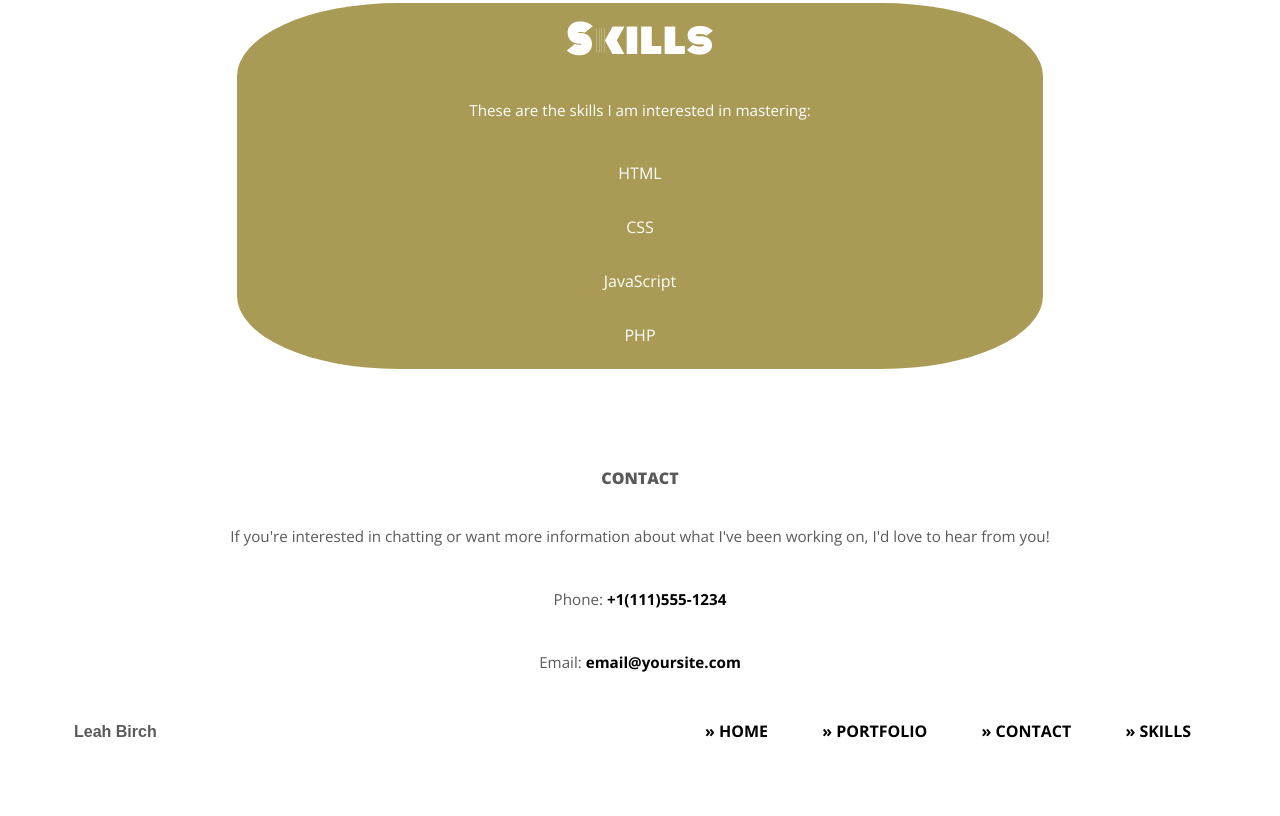
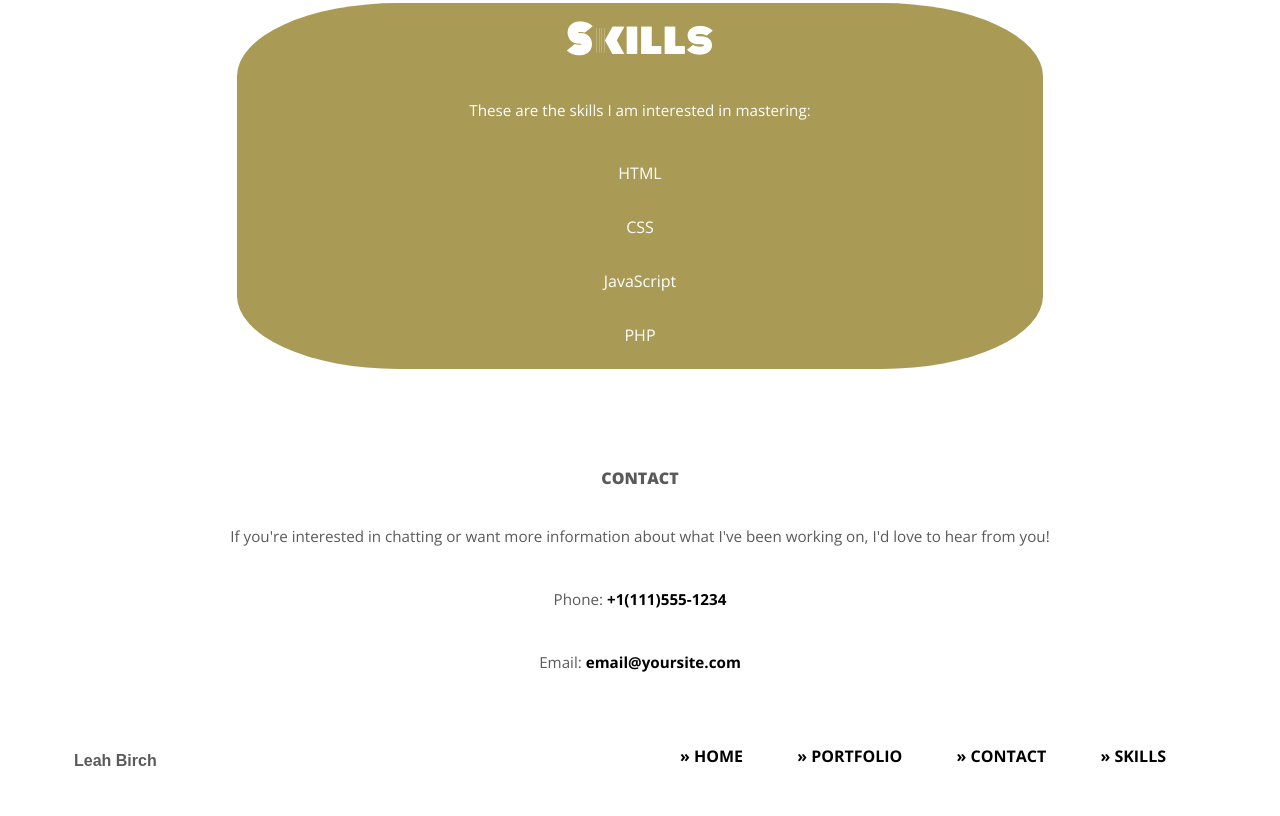
Before and after one commit to MissLB98/Project2, a plain HTML site: page index.html in a window 1280 px wide. Shown: the part 1421-2237 px from the top of the page. Before the commit the page ends 2189 px from the top, so only its background shows below. Drawn offline with nearby package versions, Linux system fonts and the light colour scheme; a web font is replaced by a local one.

Commit message:
final css changes

```diff
--- a/css/style.css
+++ b/css/style.css
@@ -133,6 +133,11 @@ nav	{
 	margin: 20px;
 }
 
+.bottom-nav,
+.DesktopContainer	{
+	display: none;
+}
+
 /*-- Extra Section --*/
 
 .extra-section	{
@@ -157,7 +162,7 @@ nav	{
 .extra-section li:hover	{
 	background: #000;
 	color: #fff;
-	text-weight: 800;
+	font-weight: 800;
 	transform: scale(1.2) rotatex(40deg);
 }
 
@@ -310,15 +315,16 @@ MEDIA QUERIES
 		float: right;
 		}
 
+	.bottom-nav,
 	.bottom-nav li	{
 		margin: 5px;
-		padding: 20px;
+		padding: 10px;
 		display: inline-block;
 		vertical-align: top;
 		}
 
 	.student-name	{
-		padding-top: 16px;
+		padding-top: 20px;
 		}
 
 	.replacement-text	{
@@ -330,16 +336,20 @@ MEDIA QUERIES
 }
 
 
-@media (max-width: 767px)	{
-	.bottom-nav,
-	.DesktopContainer	{
-		display: none;
-		}
-}
+@media (min-width: 1024px)	{
 
 
+	.bottom-nav,
+	.bottom-nav li	{
+		margin: 5px;
+		padding: 20px;
+		display: inline-block;
+		vertical-align: top;
+		}
 
-@media (min-width: 1024px)	{
+	.student-name	{
+		padding-top: 45px;
+		}
 
 	.wrap	{
 
```
